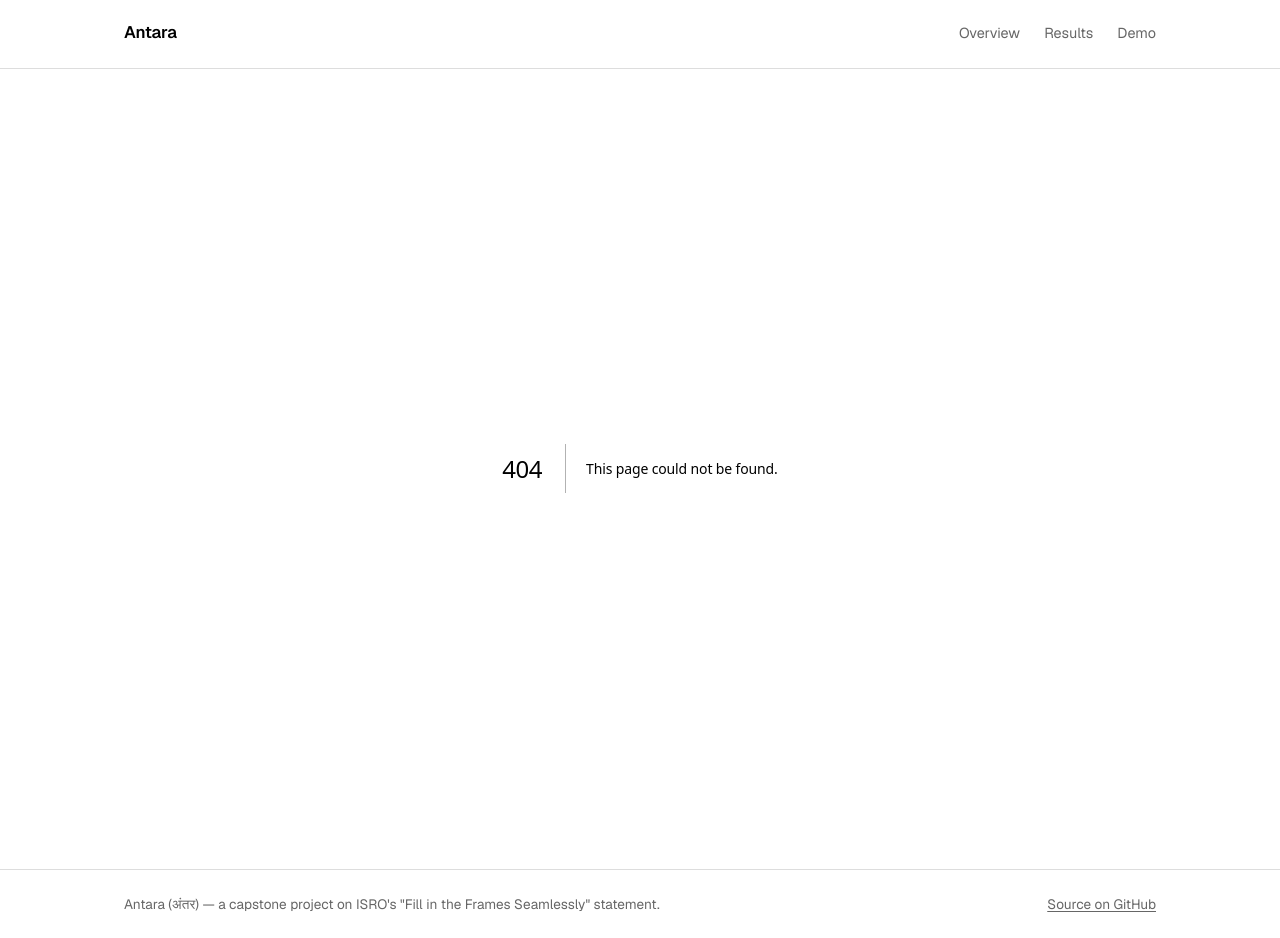
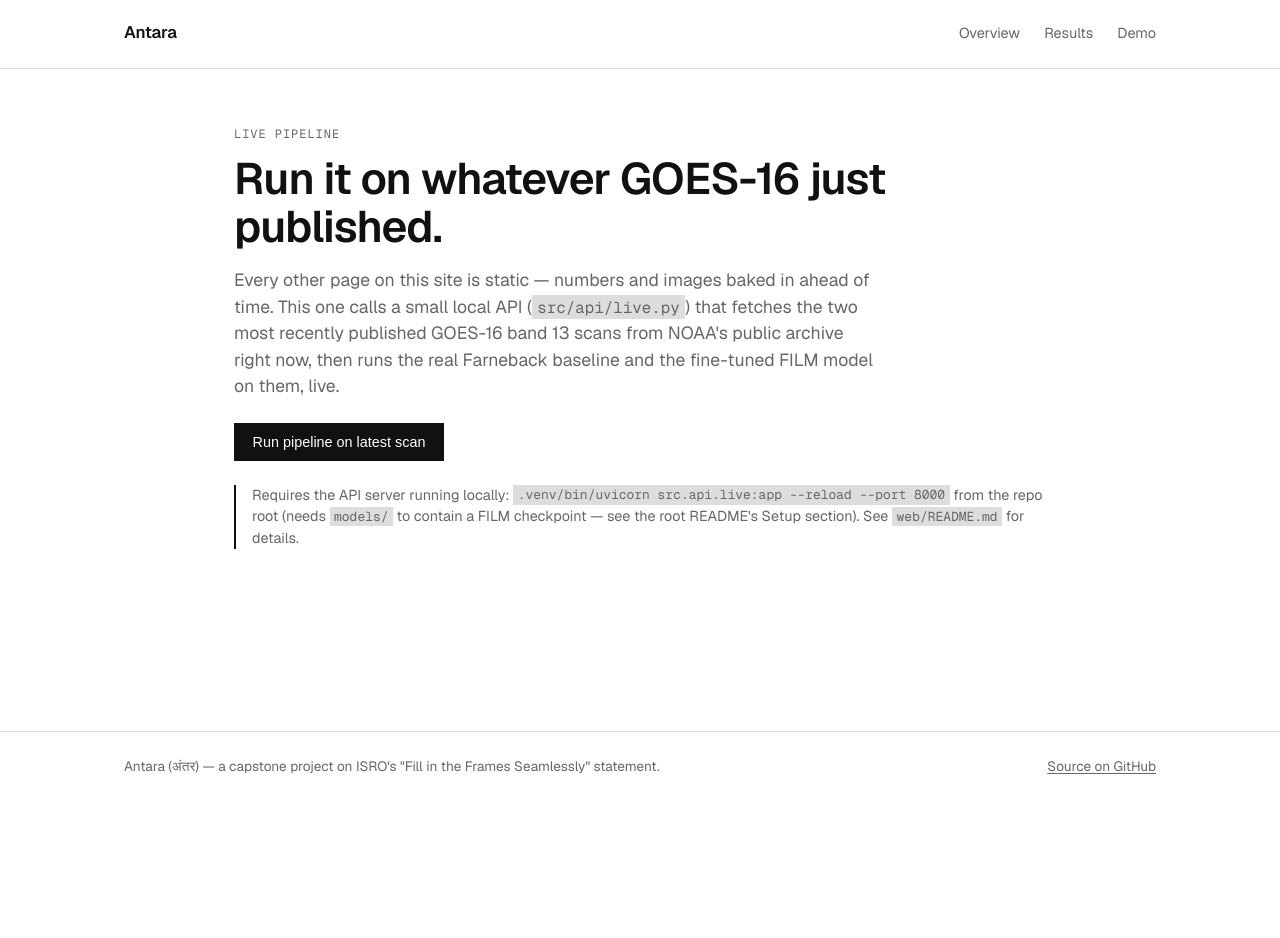
Before and after one commit to HimanshuSolo/Antara, a Next.js app in the folder web/: page /live in a window 1280 px wide. Before the commit this address had no page. After the commit the page ends 800 px from the top, so only its background shows below. Built offline with nearby package versions, Linux system fonts and the light colour scheme; no server answers.

Commit message:
feat(web): add /live page

```diff
--- /dev/null
+++ b/web/app/live/page.tsx
@@ -0,0 +1,31 @@
+import type { Metadata } from "next";
+import LivePipeline from "@/components/LivePipeline";
+
+export const metadata: Metadata = {
+  title: "Live — Antara",
+};
+
+export default function LivePage() {
+  return (
+    <div className="container section">
+      <div className="section-label">Live pipeline</div>
+      <h1>Run it on whatever GOES-16 just published.</h1>
+      <p className="lede">
+        Every other page on this site is static — numbers and images baked in ahead of
+        time. This one calls a small local API (<code>src/api/live.py</code>) that fetches
+        the two most recently published GOES-16 band 13 scans from NOAA&apos;s public
+        archive right now, then runs the real Farneback baseline and the fine-tuned FILM
+        model on them, live.
+      </p>
+
+      <LivePipeline />
+
+      <p className="caveat">
+        Requires the API server running locally: <code>.venv/bin/uvicorn src.api.live:app
+        --reload --port 8000</code> from the repo root (needs <code>models/</code> to
+        contain a FILM checkpoint — see the root README&apos;s Setup section). See{" "}
+        <code>web/README.md</code> for details.
+      </p>
+    </div>
+  );
+}
```
